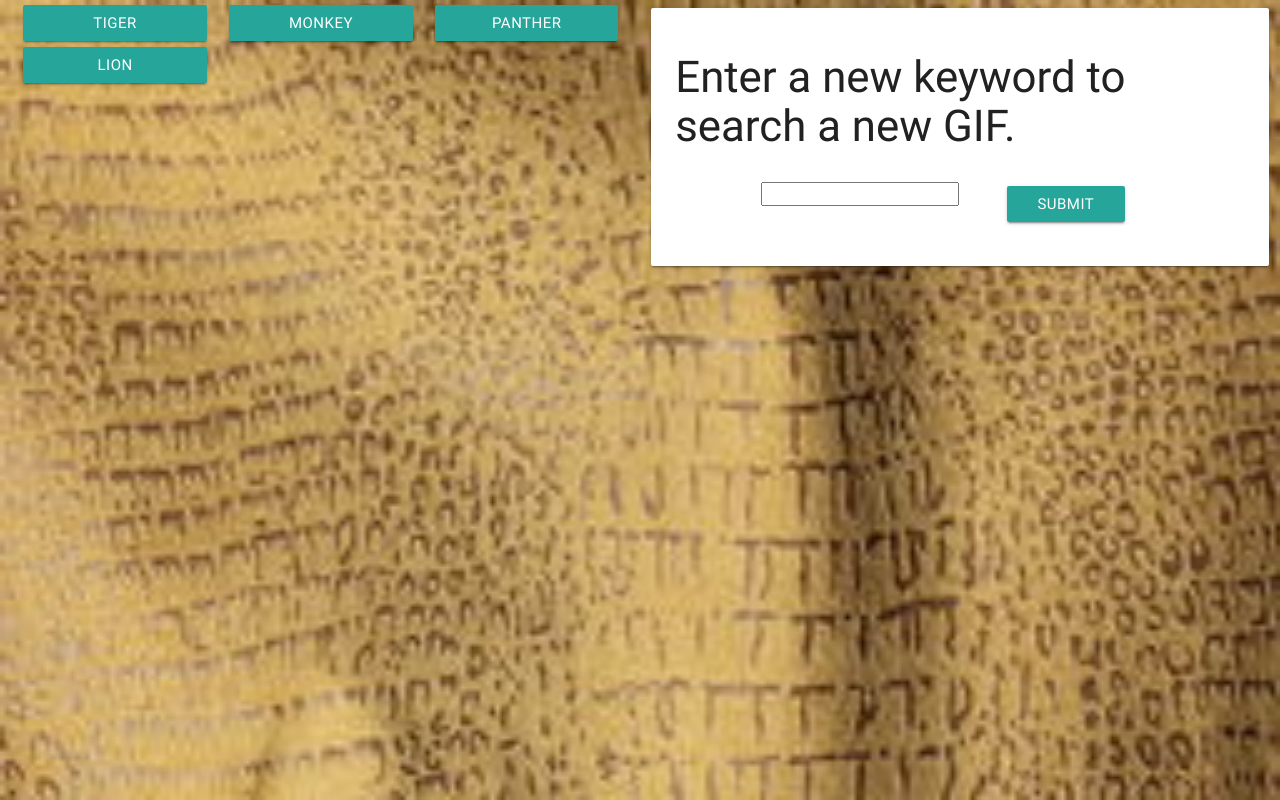
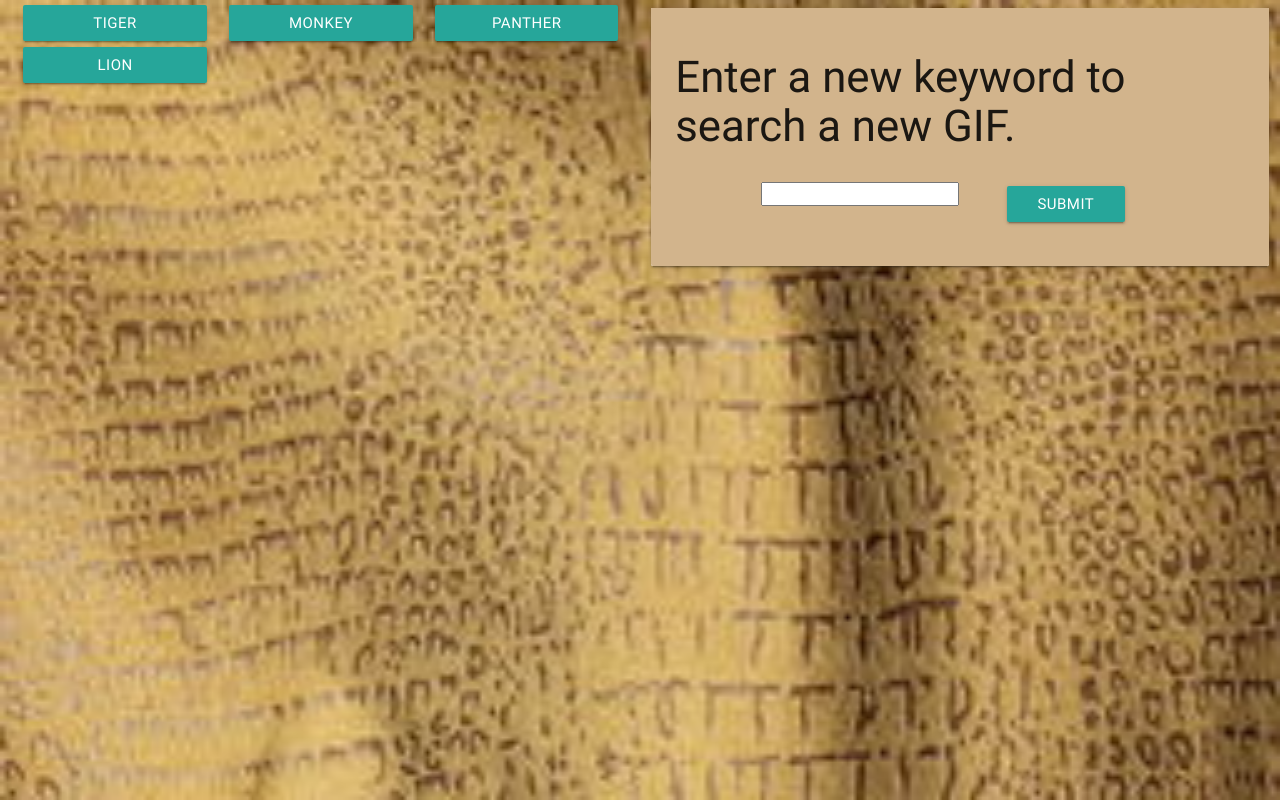
Before and after one commit to Kurtis-Roberts/GIF-API-HW, a plain HTML site: page index.html in a window 1280 px wide. Drawn offline with nearby package versions, Linux system fonts and the light colour scheme.

```diff
--- a/assets/css/style.css
+++ b/assets/css/style.css
@@ -16,3 +16,7 @@
     background-size: cover;
     height: 100%;
 }
+
+.card .card-content {
+    background-color: #D2B48C;
+}
```
